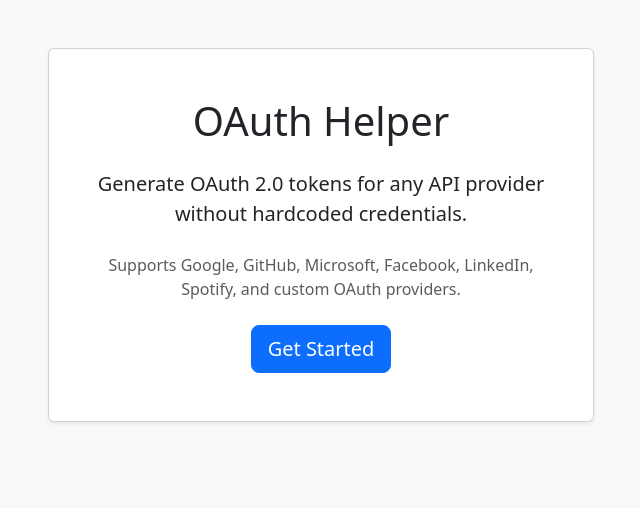
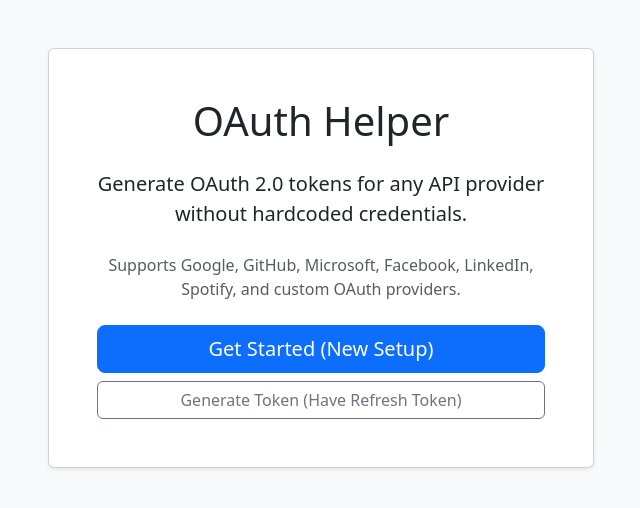
Before and after one commit to drkskwlkr/oauth-helper, a PHP site: page / in a window 1280 px wide. Shown: the top 508 px of the page, without its empty margins (319-959 px from the left). Run offline with PHP 8.4, Linux system fonts and the light colour scheme.

Commit message:
Add token generation link to home page

```diff
--- a/index.php
+++ b/index.php
@@ -14,11 +14,15 @@
         <div class="row justify-content-center">
             <div class="col-lg-6">
                 <div class="card shadow-sm">
-		    <div class="card-body p-5 text-center">
-			<h1 class="card-title mb-4">OAuth Helper</h1>
-			<p class="lead mb-4">Generate OAuth 2.0 tokens for any API provider without hardcoded credentials.</p>
-			<p class="text-muted mb-4">Supports Google, GitHub, Microsoft, Facebook, LinkedIn, Spotify, and custom OAuth providers.</p>
-			<a href="setup.php" class="btn btn-primary btn-lg">Get Started</a>
+                    <div class="card-body p-5 text-center">
+                        <h1 class="card-title mb-4">OAuth Helper</h1>
+                        <p class="lead mb-4">Generate OAuth 2.0 tokens for any API provider without hardcoded credentials.</p>
+                        <p class="text-muted mb-4">Supports Google, GitHub, Microsoft, Facebook, LinkedIn, Spotify, and custom OAuth providers.</p>
+
+                        <div class="d-grid gap-2">
+                            <a href="setup.php" class="btn btn-primary btn-lg">Get Started (New Setup)</a>
+                            <a href="generate.php" class="btn btn-outline-secondary">Generate Token (Have Refresh Token)</a>
+                        </div>
                     </div>
                 </div>
             </div>
```
